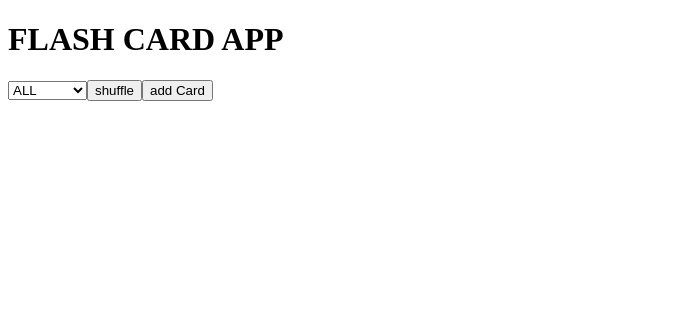
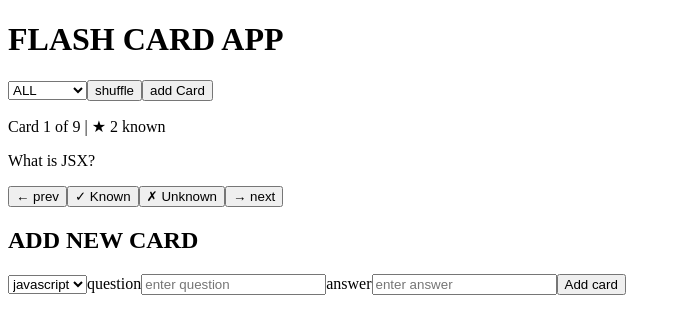
Before and after one commit to shibaan1/FlashCard-App, a React (Vite) app: page / in a window 1280 px wide. Shown: the top 334 px of the page, without its empty margins (0-681 px from the left). Built offline with nearby package versions, Linux system fonts and the light colour scheme.

Commit message:
feat: add app layout skeleton

```diff
--- a/src/App.jsx
+++ b/src/App.jsx
@@ -36,13 +36,60 @@ function App() {
           <option value="JavaScript">javascript</option>
           <option value="React">react</option>
           <option value="HTML">HTML</option>
-          </select>
+        </select>
 
         <button>shuffle</button>
         <button>add Card</button>
       </header>
 
 
+      <main>
+
+        <p>Card 1 of 9 | ★ 2 known</p>
+        <div>
+          <p>What is JSX?</p>
+        </div>
+
+        <div>
+          <span>
+            <button>&larr; prev</button>
+          </span>
+
+          <span>
+            <button>✓ Known</button>
+            <button>✗ Unknown</button>
+          </span>
+
+          <span>
+            <button>&rarr; next</button>
+          </span>
+        </div>
+
+      </main>
+
+
+      <section>
+
+        <h2>ADD NEW CARD</h2>
+
+        <form >
+
+          <select>
+            <option value="JavaScript">javascript</option>
+            <option value="HTML">html</option>
+            <option value="React">react</option>
+          </select>
+
+          <label>question</label>
+          <input type="text" placeholder='enter question' />
+
+          <label>answer</label>
+          <input type="text" placeholder='enter answer' />
+
+          <button>Add card</button>
+        </form>
+
+      </section>
 
     </div>
   )
```
